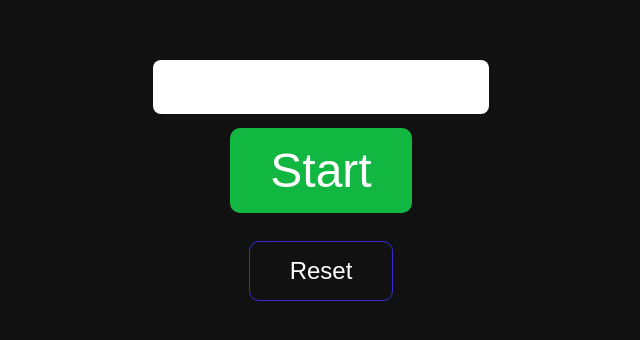
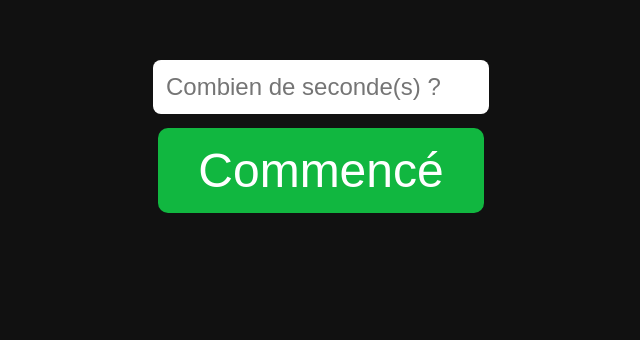
Before and after one commit to IlyesHernandez/SClick, a Vue app: page / in a window 1280 px wide. Shown: the part 260-600 px from the top of the page, without its empty margins (319-959 px from the left). Built offline with nearby package versions, Linux system fonts and the light colour scheme.

Commit message:
📦 update the UX

```diff
--- a/src/App.vue
+++ b/src/App.vue
@@ -7,8 +7,11 @@ export default {
       actualSecond: 0,
       showClickButton: false,
       result: 0,
+      showStart: true,
       showActualClick: false,
-      showResult: false
+      showResult: false,
+      disableStart: false,
+      backgroundColorStart: 'rgb(17, 183, 64)'
     }
   },
   methods: {
@@ -17,6 +20,7 @@ export default {
       this.showClickButton = true;
       this.showActualClick = true;
       this.showResult = false;
+      this.showStart = false;
       let seconds = this.second * 1000;
       setTimeout(() => {
         let result = this.count;
@@ -26,6 +30,13 @@ export default {
         this.result = result;
         this.showResult = true;
         this.showActualClick = false;
+        this.showStart = true;
+        this.disableStart = true;
+        this.backgroundColorStart = 'gray'
+        setTimeout(() => {
+          this.disableStart = false
+          this.backgroundColorStart = 'rgb(17, 183, 64)'
+        }, 1000)
         this.actualSecond = this.second;
         this.second = null;
       }, seconds)
@@ -36,11 +47,10 @@ export default {
 
 <template>
   <div class="button">
-    <input type="text" v-model="second"/>
-    <button @click="startGame()" class="start-btn">Start</button>
-    <button v-show="showClickButton" @click="count++">click</button>
-    <button @click="count = 0" class="reset-btn">Reset</button>
-    <h1 v-show="showResult">You clicked {{ result }} times in {{ actualSecond }} second(s).</h1>
+    <input type="text" placeholder="Combien de seconde(s) ?" v-model="second"/>
+    <button :disabled="disableStart" :style="{backgroundColor: backgroundColorStart}" v-show="showStart" @click="startGame()" class="start-btn">Commencé</button>
+    <button v-show="showClickButton" @click="count++">Clique ici</button>
+    <h1 v-show="showResult">Tu as cliqué {{ result }} fois en {{ actualSecond }} seconde(s).</h1>
     <h1 v-show="showActualClick">Tu as actuellement cliqué {{ count }} fois.</h1>
   </div>
 </template>
@@ -55,13 +65,13 @@ button {
   padding-bottom: 15px;
   font-size: 2.5rem;
   border: none;
-  background-color: rgb(51, 40, 209);
   color: white;
   border-radius: 10px;
   cursor: pointer;
   transition-duration: 200ms;
   transition-property: all;
 }
+
 button:hover {
   background-color: rgb(65, 54, 218);
 }
@@ -76,17 +86,6 @@ button:hover {
   font-family: Arial,sans-serif;
   color: white;
   font-size: 2.5rem;
-}
-.button .reset-btn {
-  background-color: transparent;
-  margin-top: 14px;
-  border:1px solid rgb(56, 45, 211);
-  font-size: 1.5rem;
-  transition-duration: 100ms;
-}
-
-.button .reset-btn:hover {
-  background-color: rgb(51, 40, 209)
 }
 .button .start-btn {
   background-color: rgb(17, 183, 64);
```
